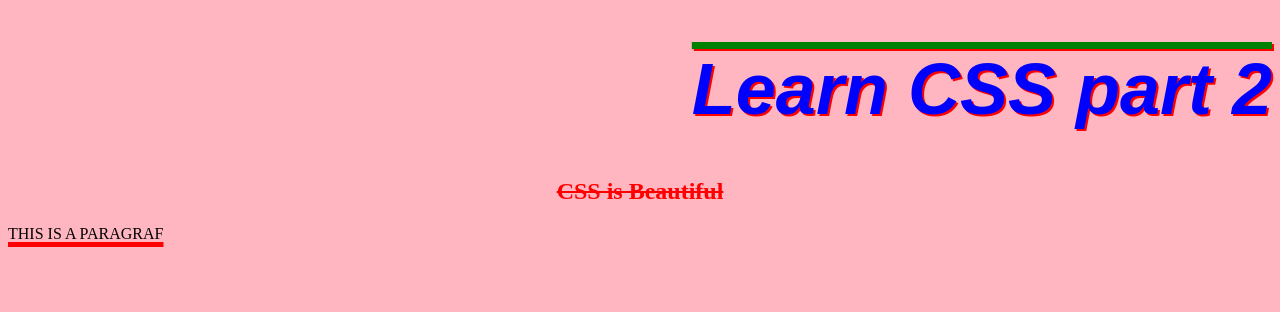
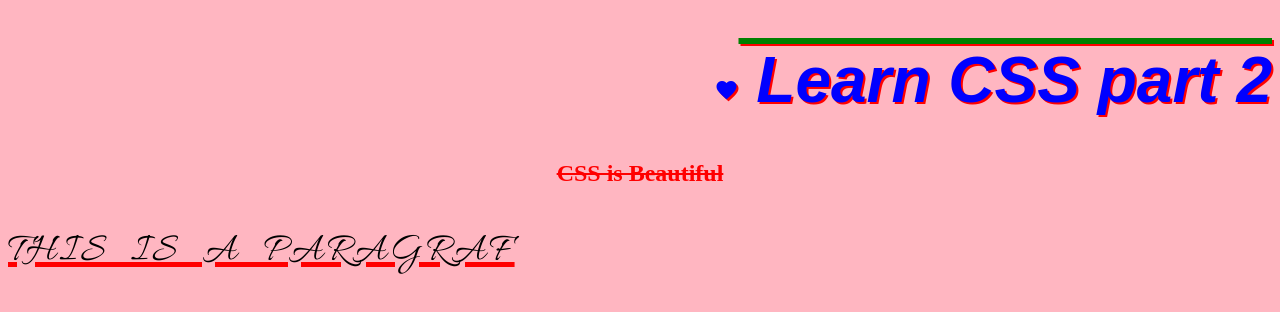
Before and after one commit to septiwanti/web1, a plain HTML site: page learncss2.html in a window 1280 px wide. Drawn offline with Linux system fonts and the light colour scheme.

Commit message:
added id and class to the html file

```diff
--- a/learncss2.html
+++ b/learncss2.html
@@ -2,6 +2,8 @@
 <html>
     <head>
         <link rel="stylesheet" href="styles.css">
+        <link rel="stylesheet" href="https://fonts.googleapis.com/css?family=Allura">
+        <link rel="stylesheet" href="https://fonts.googleapis.com/icon?family=Material+Icons">
         <title>Learn CSS part 2</title>
         <style>
             h1{
@@ -12,19 +14,23 @@
                 text-shadow: 2px 2px red;
                 font-family: Arial, Helvetica, sans-serif;
                 font-style: italic;
-                font-size: 72px;
+                font-size: 64px;
             }
             p {
                 text-decoration: underline red solid 5px;
-                text-transform: uppercase; /*lowercase of lowercase
+                text-transform: uppercase;
                 letter-spacing: 4px;
                 word-spacing: 10px;
-
+                font-family: "Allura", Arial,sans-serif;
+                font-size: 40px;
             }
         </style>
     </head>
     <body style="background-color: lightpink;">
-        <h1>Learn CSS part 2</h1>
+        <h1>
+             <i class="material-icons">favorite</i>
+             Learn CSS part 2
+        </h1>
         <h2>CSS is Beautiful</h2>
         <p>This Is a Paragraf</p>
 
```
